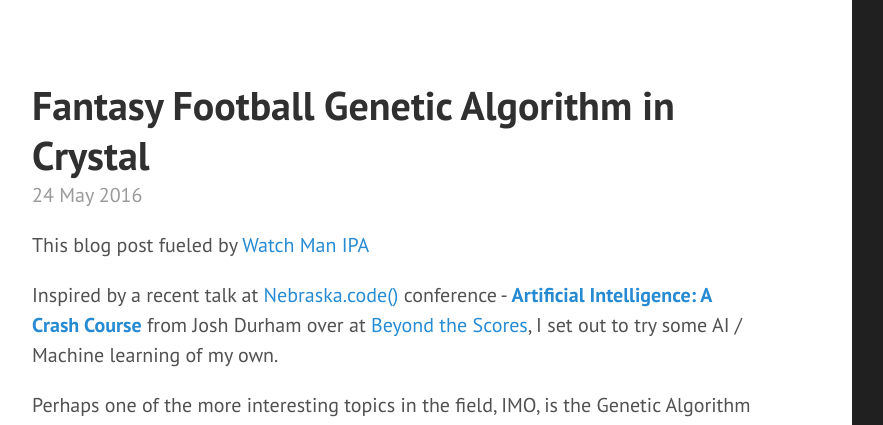
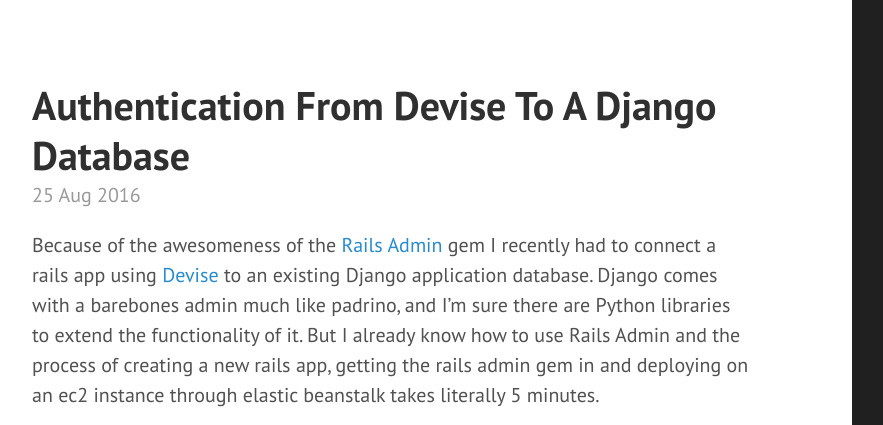
Before and after one commit to fridgerator/fridgerator.github.io, a Jekyll site: the page built from index.html, in a window 1280 px wide and 1400 px high. Shown: the top 425 px of the window, without its empty margins (68-951 px from the left). Built offline with Jekyll 4.4.1, drawn with Linux system fonts in a browser that asks for light colours; the list of posts is cut into pages by our own code; some of the changed text lies outside the part shown.

Commit message:
new post

````diff
--- /dev/null
+++ b/_posts/2016-08-25-authentication-from-devise-to-a-djanglo-database.markdown
@@ -0,0 +1,52 @@
+---
+layout: post
+title:  "Authentication From Devise To A Django Database"
+date:   2016-08-25 15:28:08 -0600
+comments: true
+disqus_url: "http://fridgerator.github.io/2016/08/26/authentication-from-devise-to-a-django-database.html"
+disqus_identifier: "/2016/08/26/authentication-from-devise-to-a-django-database.html"
+---
+
+Because of the awesomeness of the [Rails Admin](https://github.com/sferik/rails_admin) gem I recently had to connect a rails app using [Devise](https://github.com/plataformatec/devise) to an existing Django application database.  Django comes with a barebones admin much like padrino, and I'm sure there are Python libraries to extend the functionality of it.  But I already know how to use Rails Admin and the process of creating a new rails app, getting the rails admin gem in and deploying on an ec2 instance through elastic beanstalk takes literally 5 minutes.
+
+Obligatory beer pic. (this stuff is my jam lately, and comes in a 15 pack)
+
+![beer again](http://i.imgur.com/bd2bApn.jpg)
+
+I should specify I'm using Rails 5.0, the Django application is 1.8.4
+
+My first instinct was to reverse-engineer the Django authentication method to figure out the hashing scheme, then replicate it in Rails.  Fortunately enough, after some hellacious googling I came across this tasty little gem [pbkdf2_password_hasher](https://github.com/aherve/pbkdf2-password-hasher).  [aherve](pbkdf2_password_hasher) had already done the heaving lifting for me!  Cheers bro.
+
+Here's what my User model looks like:
+
+```ruby
+class User < ApplicationRecord
+	self.table_name = 'auth_user'
+
+	devise :database_authenticatable, :registerable,
+		:recoverable, :rememberable, :trackable, :validatable
+
+	attr_accessor :encrypted_password, :current_sign_in_at, :remember_created_at, :last_sign_in_at,
+		:current_sign_in_ip, :last_sign_in_ip, :sign_in_count
+
+	def valid_password?(pwd)
+		Pbkdf2PasswordHasher.check_password(pwd, self[:password])
+	end
+
+	def encrypted_password
+		self[:password]
+	end
+
+	def encrypted_password=(pwd);end
+end
+```
+
+Booyakasha.
+
+![booyakasha](http://minnesotaconnected.com/wp-content/uploads/2014/02/Da-Ali-G-Show-Returns-to-Television.png)
+
+ Any fields that Devise might be trying to access that don't exist, I simply added a `attr_accessor` for, except `encrypted_password` which I had to map to the existing hashed password field, in our case `password`.
+
+ I had to override Devise `valid_password?` method to return the result of the pbkdf2_password_hasher `Pbkdf2PasswordHasher.check_password` method.
+
+ Hope this helps somebody.
--- a/public/css/custom.css
+++ b/public/css/custom.css
@@ -22,3 +22,7 @@ img[alt="beer"]{
 	float: right;
 	height: 200px;
 }
+
+img[alt="beer again"]{
+	height: 200px;
+}
````
